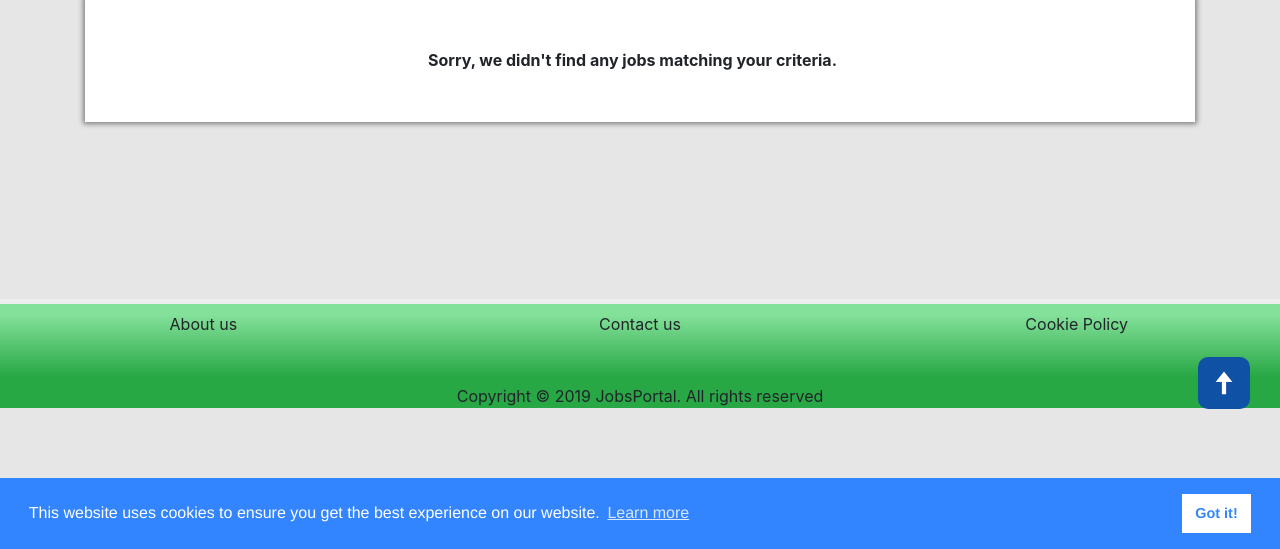
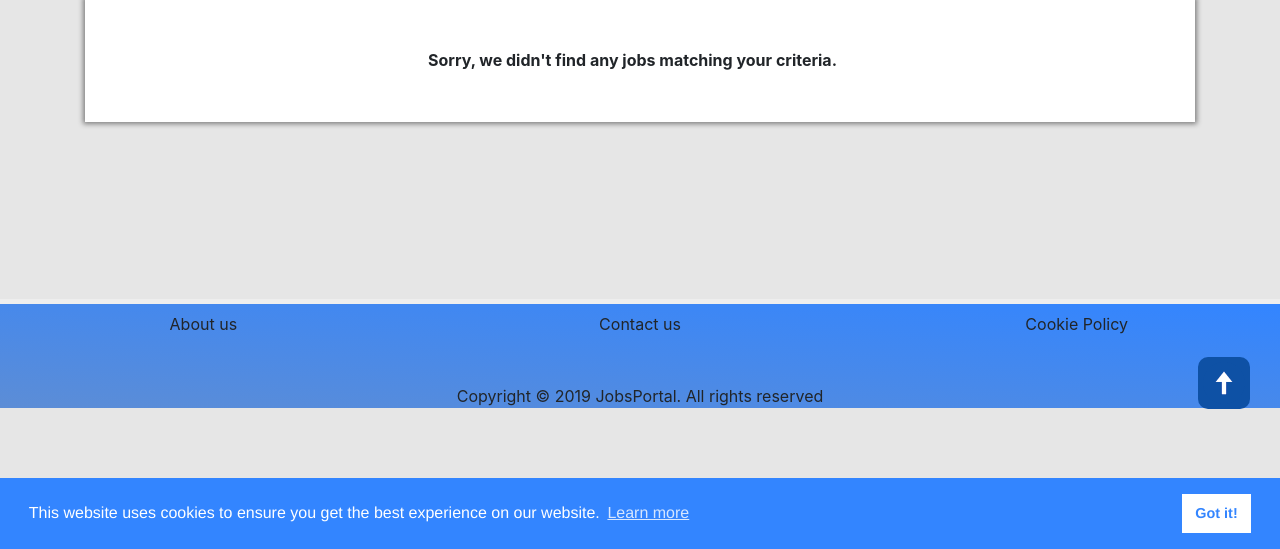
Before and after one commit to benito-gonzalez/jobscraper, a Django app: page / in a window 1280 px wide. Shown: the part 251-800 px from the top of the page. Run offline with Django 3.2, Linux system fonts and the light colour scheme; data that the repository does not hold is empty; parts of the project's set-up code (start-up, migrations or seed data) failed here and were passed over; some libraries are stand-ins or nearby versions.

Commit message:
New footer colour

```diff
--- a/job_scraper/static/custom.css
+++ b/job_scraper/static/custom.css
@@ -88,7 +88,7 @@ Footer
     border-top: 5px solid #eee;
     margin-top: 8em;
     text-align: center;
-    background: linear-gradient(to bottom, #84e19a 10%, #28a745 70%);
+    background: linear-gradient(to top right, #5c8dd6 0%, #3385ff 99%);
 }
 
 /*
```
